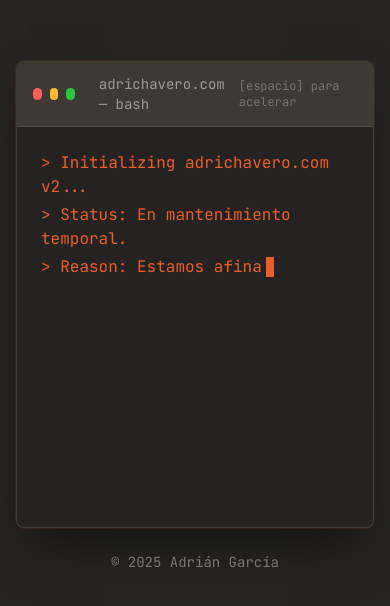
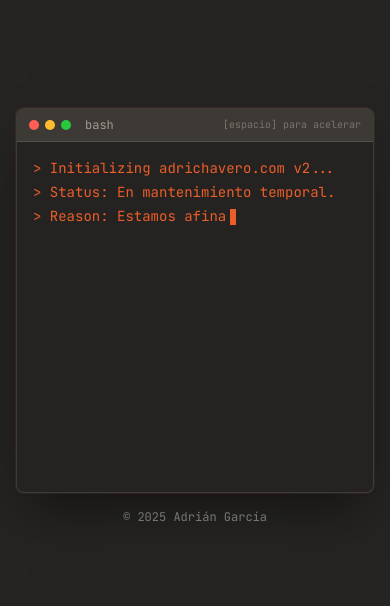
Before and after one commit to adrgarcha/portfolio, a Next.js app: page / in a window 390 px wide. Shown: the part 106-712 px from the top of the page. Built offline with nearby package versions, Linux system fonts and the light colour scheme.

Commit message:
feat: add support for mobile in terminal

```diff
--- a/components/terminal.tsx
+++ b/components/terminal.tsx
@@ -46,6 +46,7 @@
    const [isTyping, setIsTyping] = useState(true);
    const [showHint, setShowHint] = useState(false);
    const [hintVisible, setHintVisible] = useState(false);
+   const [isTouchDevice, setIsTouchDevice] = useState(false);
    const lineIndexRef = useRef(0);
    const charIndexRef = useRef(0);
    const timeoutRef = useRef<NodeJS.Timeout | null>(null);
@@ -55,6 +56,7 @@
    const animationStartTimeRef = useRef<number>(Date.now());
    const speedBoostUsedRef = useRef(false);
    const animationCompletedRef = useRef(false);
+   const terminalRef = useRef<HTMLDivElement>(null);
 
    const scheduleHint = () => {
       if (hintTimeoutRef.current) {
@@ -67,6 +69,10 @@
          }
       }, 2000);
    };
+
+   useEffect(() => {
+      setIsTouchDevice('ontouchstart' in window || navigator.maxTouchPoints > 0);
+   }, []);
 
    useEffect(() => {
       const handleKeyDown = (e: KeyboardEvent) => {
@@ -115,6 +121,46 @@
       return () => {
          window.removeEventListener('keydown', wrappedKeyDown);
          window.removeEventListener('keyup', handleKeyUp);
+      };
+   }, [isTyping]);
+
+   useEffect(() => {
+      const terminal = terminalRef.current;
+      if (!terminal) return;
+
+      const handleTouchStart = (e: TouchEvent) => {
+         if (!isTyping) return;
+         e.preventDefault();
+         isSpaceHeldRef.current = true;
+         hasUsedSpaceRef.current = true;
+         setHintVisible(false);
+         setTimeout(() => setShowHint(false), 300);
+         if (hintTimeoutRef.current) {
+            clearTimeout(hintTimeoutRef.current);
+         }
+         if (!speedBoostUsedRef.current) {
+            speedBoostUsedRef.current = true;
+            posthog.capture('terminal_speed_boost_used', {
+               time_until_boost_seconds: (Date.now() - animationStartTimeRef.current) / 1000,
+               input_type: 'touch',
+            });
+         }
+      };
+
+      const handleTouchEnd = () => {
+         isSpaceHeldRef.current = false;
+         if (isTyping) {
+            hasUsedSpaceRef.current = false;
+            scheduleHint();
+         }
+      };
+
+      terminal.addEventListener('touchstart', handleTouchStart, { passive: false });
+      terminal.addEventListener('touchend', handleTouchEnd);
+
+      return () => {
+         terminal.removeEventListener('touchstart', handleTouchStart);
+         terminal.removeEventListener('touchend', handleTouchEnd);
       };
    }, [isTyping]);
 
@@ -207,29 +253,38 @@
       };
    }, []);
 
+   const hintText = isTouchDevice ? 'mantén pulsado para acelerar' : '[espacio] para acelerar';
+
    return (
       <div className="w-full max-w-3xl mx-auto">
-         <div className="bg-background/95 border border-secondary/15 rounded-lg overflow-hidden shadow-2xl shadow-black/50 ring-1 ring-primary/10">
-            <div className="bg-tertiary/90 border-b border-secondary/15 px-4 py-3 flex items-center gap-2">
-               <div className="size-3 rounded-full bg-[#ff5f56]" />
-               <div className="size-3 rounded-full bg-[#ffbd2e]" />
-               <div className="size-3 rounded-full bg-[#27c93f]" />
-               <span className="ml-4 text-sm text-foreground/50">adrichavero.com — bash</span>
+         <div
+            ref={terminalRef}
+            className="bg-background/95 border border-secondary/15 rounded-lg overflow-hidden shadow-2xl shadow-black/50 ring-1 ring-primary/10 select-none touch-none">
+            <div className="bg-tertiary/90 border-b border-secondary/15 px-3 sm:px-4 py-2 sm:py-3 flex items-center gap-1.5 sm:gap-2 flex-wrap">
+               <div className="flex items-center gap-1.5 sm:gap-2">
+                  <div className="size-2.5 sm:size-3 rounded-full bg-[#ff5f56]" />
+                  <div className="size-2.5 sm:size-3 rounded-full bg-[#ffbd2e]" />
+                  <div className="size-2.5 sm:size-3 rounded-full bg-[#27c93f]" />
+               </div>
+               <span className="ml-2 sm:ml-4 text-xs sm:text-sm text-foreground/50 truncate">
+                  <span className="hidden xs:inline">adrichavero.com — </span>bash
+               </span>
                {showHint && (
-                  <span className={`ml-auto text-xs text-foreground/30 transition-opacity duration-300 ${hintVisible ? 'opacity-100' : 'opacity-0'}`}>
-                     [espacio] para acelerar
+                  <span
+                     className={`ml-auto text-[10px] sm:text-xs text-foreground/30 transition-opacity duration-300 whitespace-nowrap ${hintVisible ? 'opacity-100' : 'opacity-0'}`}>
+                     {hintText}
                   </span>
                )}
             </div>
 
-            <div className="p-6 md:p-8 min-h-[400px] md:min-h-[500px]">
-               <div className="space-y-1">
+            <div className="p-4 sm:p-6 md:p-8 min-h-[350px] sm:min-h-[400px] md:min-h-[500px]">
+               <div className="space-y-1 text-sm sm:text-base">
                   {displayedLines.map((line, index) => (
                      <div key={index} className="flex">
-                        <span className={`${line.isCommand ? 'text-primary' : 'text-foreground/90'} ${line.isOutput ? 'pl-2' : ''}`}>
+                        <span className={`${line.isCommand ? 'text-primary' : 'text-foreground/90'} ${line.isOutput ? 'pl-2' : ''} break-words`}>
                            {line.text}
                            {index === displayedLines.length - 1 && isTyping && (
-                              <span className="inline-block w-2 h-5 bg-primary ml-1 align-middle animate-blink" />
+                              <span className="inline-block w-1.5 sm:w-2 h-4 sm:h-5 bg-primary ml-1 align-middle animate-blink" />
                            )}
                         </span>
                      </div>
@@ -237,13 +292,13 @@
                   {!isTyping && (
                      <div className="flex items-center mt-4">
                         <span className="text-primary">{'> '}</span>
-                        <span className="inline-block w-2 h-5 bg-primary animate-blink" />
+                        <span className="inline-block w-1.5 sm:w-2 h-4 sm:h-5 bg-primary animate-blink" />
                      </div>
                   )}
                </div>
 
                {!isTyping && (
-                  <div className="mt-8 pt-6 border-t border-foreground/10">
+                  <div className="mt-6 sm:mt-8 pt-4 sm:pt-6 border-t border-foreground/10">
                      <Link
                         href={CAL_LINK}
                         target="_blank"
@@ -254,18 +309,20 @@
                               used_speed_boost: speedBoostUsedRef.current,
                            });
                         }}
-                        className="group inline-flex items-center gap-3 px-6 py-3 bg-primary/10 border border-primary/30 rounded-lg
-                                 hover:bg-primary/20 hover:border-primary/50 transition-all duration-300">
-                        <span className="text-primary font-medium">$ open</span>
-                        <span className="text-foreground group-hover:text-primary transition-colors">{CAL_LINK}</span>
-                        <ExternalLinkIcon className="size-4 text-primary opacity-0 -translate-x-2 group-hover:opacity-100 group-hover:translate-x-0 transition-all duration-300" />
+                        className="group inline-flex items-center gap-2 sm:gap-3 px-4 sm:px-6 py-2.5 sm:py-3 bg-primary/10 border border-primary/30 rounded-lg hover:bg-primary/20 hover:border-primary/50 transition-all duration-300 w-full sm:w-auto">
+                        <span className="text-primary font-medium text-sm sm:text-base">$ open</span>
+                        <span className="text-foreground group-hover:text-primary transition-colors text-sm sm:text-base truncate">
+                           <span className="hidden sm:inline">{CAL_LINK}</span>
+                           <span className="sm:hidden">cal.com/adrichavero</span>
+                        </span>
+                        <ExternalLinkIcon className="size-4 text-primary flex-shrink-0 sm:opacity-0 sm:-translate-x-2 sm:group-hover:opacity-100 sm:group-hover:translate-x-0 transition-all duration-300" />
                      </Link>
                   </div>
                )}
             </div>
          </div>
 
-         <p className="text-center mt-6 text-foreground/40 text-sm">© {new Date().getFullYear()} Adrián García</p>
+         <p className="text-center mt-4 sm:mt-6 text-foreground/40 text-xs sm:text-sm">© {new Date().getFullYear()} Adrián García</p>
       </div>
    );
 }
--- a/tailwind.config.ts
+++ b/tailwind.config.ts
@@ -4,6 +4,9 @@
    content: ['./components/**/*.{js,ts,jsx,tsx,mdx}', './app/**/*.{js,ts,jsx,tsx,mdx}'],
    theme: {
       extend: {
+         screens: {
+            xs: '400px',
+         },
          colors: {
             background: 'rgb(var(--background))',
             foreground: 'rgb(var(--foreground))',
```
